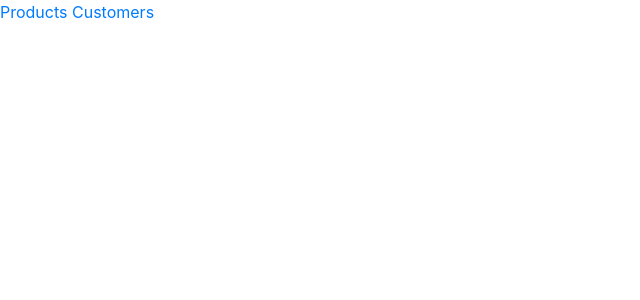
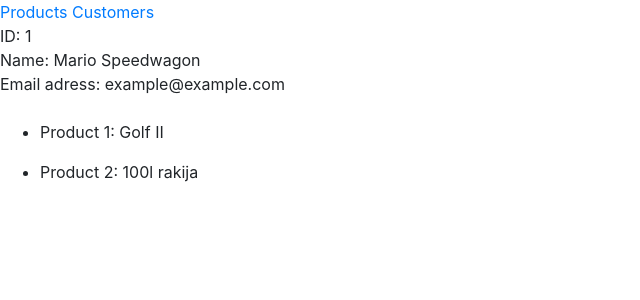
Before and after one commit to Keringer91/store-app, a Vue app: page /products#/customer/1 in a window 1280 px wide. Shown: the top 300 px of the page, without its empty margins (0-640 px from the left). Built offline with nearby package versions, Linux system fonts and the light colour scheme.

Commit message:
Zadatak 4: Displays an individual customer

```diff
--- a/package.json
+++ b/package.json
@@ -30,7 +30,7 @@
       "plugin:vue/essential",
       "eslint:recommended"
     ],
-    "rules": {},
+    "rules": {"no-console": "off"},
     "parserOptions": {
       "parser": "babel-eslint"
     }
--- a/src/components/AppCustomers.vue
+++ b/src/components/AppCustomers.vue
@@ -5,6 +5,7 @@
         <li>ID: {{ customer.id}}<br>
             Name: {{ customer.fullName }}<br>
             Email adress: {{ customer.email }}<br>
+            <router-link :to="'customer/'+customer.id">Latest purchases </router-link>
             <button @click="removeCustomer(customer)">Remove customer</button>
         </li>
     </ul>
--- /dev/null
+++ b/src/components/Customer.vue
@@ -0,0 +1,39 @@
+<template>
+  <div>
+    <div>
+      ID: {{ customer.id}}<br>
+      Name: {{ customer.fullName }}<br>
+      Email adress: {{ customer.email }}<br><br>
+
+      <ul v-for="(product, index) in products" :key="index">
+        <li>
+          Product {{ index + 1 }}: {{ product }}<br>
+        </li>
+    </ul>
+
+    </div>
+  </div>
+</template>
+
+<script>
+import { customerService } from '../services/CustomerService'
+export default {
+  data () {
+    return {
+      customer: {},
+      products: []
+    }
+   },
+
+   created() {
+     this.customer = customerService.find(parseInt(this.userId))
+     this.products = customerService.find(parseInt(this.userId)).products
+   },
+    computed: {
+      userId() {
+        return this.$route.params.id;
+      }
+    }
+}
+
+</script>
--- a/src/main.js
+++ b/src/main.js
@@ -3,6 +3,8 @@ import VueRouter from "vue-router";
 import App from './App.vue'
 import AppProducts from './components/AppProducts.vue'
 import AppCustomers from './components/AppCustomers.vue'
+import Customer from './components/Customer.vue'
+
 Vue.config.productionTip = false
 
 Vue.use(VueRouter);
@@ -10,7 +12,8 @@ Vue.use(VueRouter);
 const routes = [
   { name: "index", path: "/", redirect: "/products" },
   { name: "customers", path: "/customers", component: AppCustomers },
-  { name: "products", path: "/products", component: AppProducts }
+  { name: "products", path: "/products", component: AppProducts },
+  { name: "customer", path: "/customer/:id", component: Customer}
 
 ]
 
--- a/src/services/CustomerService.js
+++ b/src/services/CustomerService.js
@@ -3,19 +3,19 @@ const customers = [
       id: 1,
       fullName: "Mario Speedwagon",
       email: "example@example.com",
-      products: []
+      products: ['Golf II', '100l rakija']
     },
     {
       id: 2,
       fullName: "Petey Cruiser",
       email: "example@example.com",
-      products: []
+      products: ['Apple iMac']
     },
     {
       id: 3,
       fullName: "Anna Sthesia",
       email: "example@example.com",
-      products: []
+      products: ['Thing']
     }
   ];
 
```
